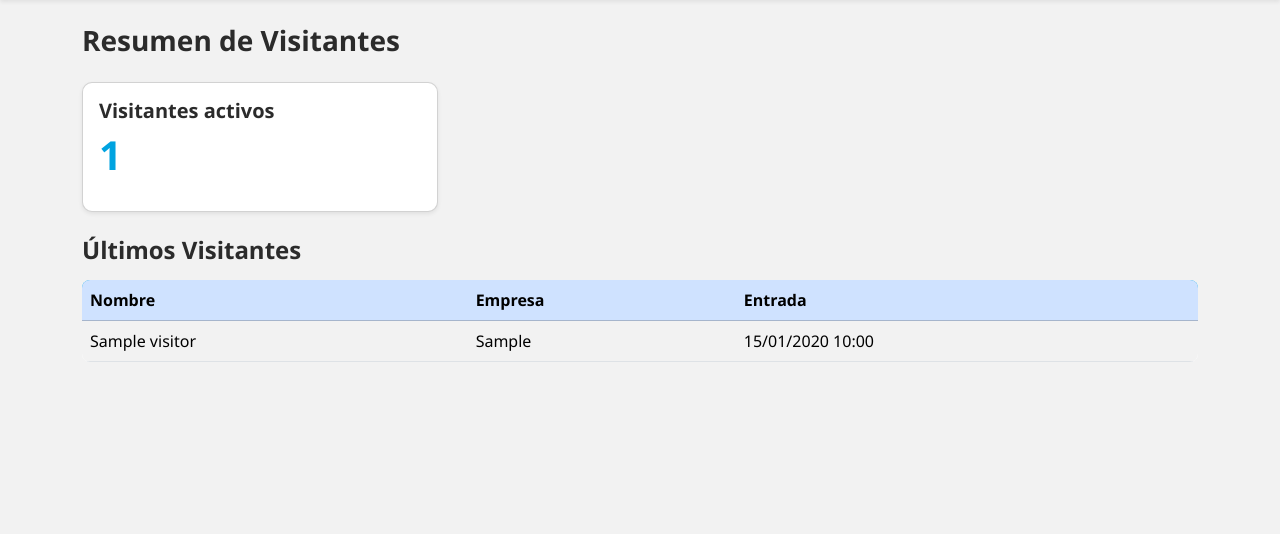
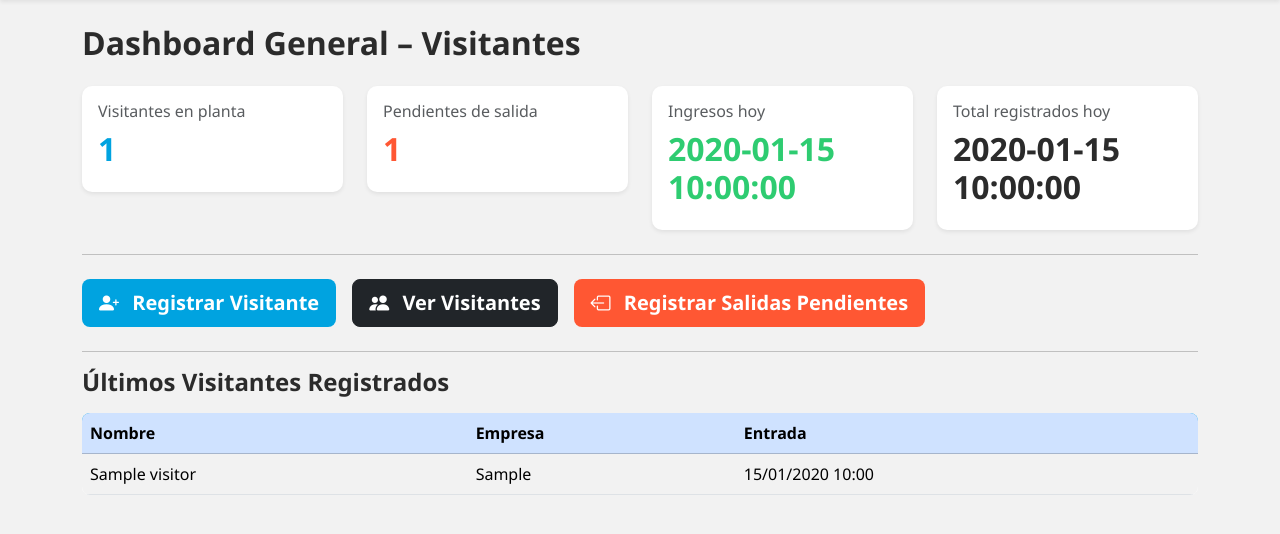
Before and after one commit to luismolinaboni22-art/control_acceso_k9, a Flask app: template templates/index.html in a window 1280 px wide. Shown: the part 75-609 px from the top of the page. Run offline with Flask 3, Linux system fonts and the light colour scheme; tables that the repository leaves empty hold one stand-in row (values such as "Sample post"); the template is opened without the code that fills it: values that come from a table or form of the project are taken from there, most other values are stand-ins (such as "Sample title", 1, 10 or a date in 2020).

Commit message:
Update index.html

```diff
--- a/templates/index.html
+++ b/templates/index.html
@@ -1,22 +1,75 @@
 {% extends "base.html" %}
 
 {% block content %}
-<h3 class="mb-4 fw-bold" style="color:#2B2B2B;">Resumen de Visitantes</h3>
 
-<div class="row mb-4">
-    <div class="col-md-4">
-        <div class="card shadow-sm p-3">
-            <h5 class="fw-semibold">Visitantes activos</h5>
-            <p class="display-6 fw-bold" style="color:#00A3E0;">
-                {{ active_visitors_count }}
-            </p>
+<h2 class="fw-bold mb-4">Dashboard General – Visitantes</h2>
+
+<div class="row g-4">
+
+    <!-- Visitantes Activos -->
+    <div class="col-md-3">
+        <div class="card shadow-sm p-3 border-0" style="border-left:6px solid #00A3E0;">
+            <h6 class="text-muted">Visitantes en planta</h6>
+            <h2 class="fw-bold" style="color:#00A3E0;">{{ active_visitors_count }}</h2>
         </div>
     </div>
+
+    <!-- Visitantes Pendientes de Salida -->
+    <div class="col-md-3">
+        <div class="card shadow-sm p-3 border-0" style="border-left:6px solid #FF5733;">
+            <h6 class="text-muted">Pendientes de salida</h6>
+            <h2 class="fw-bold" style="color:#FF5733;">{{ pending_count }}</h2>
+        </div>
+    </div>
+
+    <!-- Visitantes Hoy -->
+    <div class="col-md-3">
+        <div class="card shadow-sm p-3 border-0" style="border-left:6px solid #2ECC71;">
+            <h6 class="text-muted">Ingresos hoy</h6>
+            <h2 class="fw-bold" style="color:#2ECC71;">{{ today_count }}</h2>
+        </div>
+    </div>
+
+    <!-- Total Hoy -->
+    <div class="col-md-3">
+        <div class="card shadow-sm p-3 border-0" style="border-left:6px solid #2B2B2B;">
+            <h6 class="text-muted">Total registrados hoy</h6>
+            <h2 class="fw-bold" style="color:#2B2B2B;">{{ total_today }}</h2>
+        </div>
+    </div>
+
 </div>
 
-<h4 class="fw-bold mb-3">Últimos Visitantes</h4>
+<hr class="my-4">
 
-<table class="table table-hover table-striped">
+<!-- BOTONES PRINCIPALES -->
+<div class="d-flex flex-wrap gap-3 mb-4">
+
+    <a href="{{ url_for('registrar') }}"
+       class="btn btn-lg fw-bold text-white"
+       style="background-color:#00A3E0;">
+       <i class="bi bi-person-plus-fill me-2"></i> Registrar Visitante
+    </a>
+
+    <a href="{{ url_for('listar') }}"
+       class="btn btn-lg fw-bold btn-dark">
+       <i class="bi bi-people-fill me-2"></i> Ver Visitantes
+    </a>
+
+    <a href="{{ url_for('listar') }}#pendientes"
+       class="btn btn-lg fw-bold"
+       style="background-color:#FF5733; color:white;">
+       <i class="bi bi-box-arrow-left me-2"></i> Registrar Salidas Pendientes
+    </a>
+
+</div>
+
+<hr>
+
+<!-- TABLA DE ÚLTIMOS VISITANTES -->
+<h4 class="fw-bold mb-3">Últimos Visitantes Registrados</h4>
+
+<table class="table table-striped table-hover align-middle">
     <thead class="table-primary">
         <tr>
             <th>Nombre</th>
@@ -24,14 +77,15 @@
             <th>Entrada</th>
         </tr>
     </thead>
+
     <tbody>
-    {% for v in visitantes %}
+        {% for v in visitantes %}
         <tr>
             <td>{{ v.nombre }}</td>
             <td>{{ v.empresa }}</td>
             <td>{{ v.hora_entrada.strftime('%d/%m/%Y %H:%M') }}</td>
         </tr>
-    {% endfor %}
+        {% endfor %}
     </tbody>
 </table>
 
```
